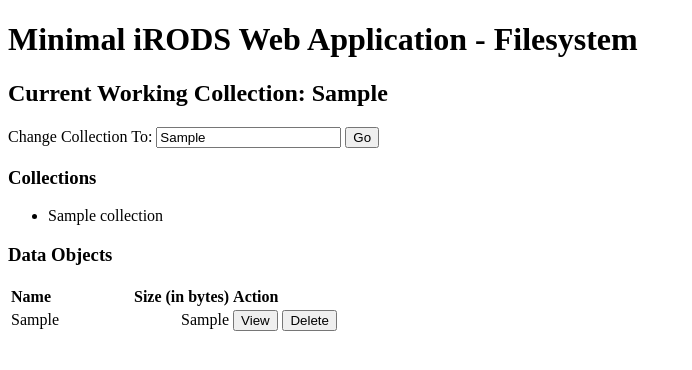
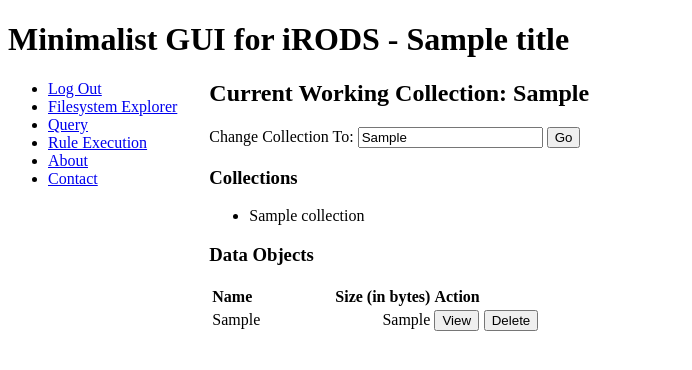
Before and after one commit to korydraughn/irods_client_mingr, a Flask app: template templates/filesystem.html in a window 1280 px wide. Shown: the top 370 px of the page, without its empty margins (0-692 px from the left). Run offline with Flask 3, Linux system fonts and the light colour scheme; the template is opened without the code that fills it: most values are stand-ins (such as "Sample title", 1, 10 or a date in 2020).

Commit message:
[#3,#5,#10] Rule execution, (WIP) navigation, logout, POST -> GET fixes.

```diff
--- a/app.py
+++ b/app.py
@@ -1,4 +1,4 @@
-from flask import Flask, render_template, request, abort, session
+from flask import Flask, render_template, request, abort, session, redirect, url_for
 
 import json
 import requests
@@ -12,8 +12,59 @@
 IRODS_HTTP_API_URL = 'http://localhost:9000/irods-http-api/0.3.0'
 IRODS_ZONE_NAME = 'tempZone'
 
-def to_filesystem_page(session, collection):
-    coll_path = os.path.normpath(collection)
+@app.route('/')
+def index():
+    # Already logged in.
+    if 'username' in session:
+        return redirect(url_for('filesystem', collection=f'/{IRODS_ZONE_NAME}/home/{session["username"]}'))
+
+    return render_template('index.html', title='Welcome')
+
+@app.route('/login', methods=['GET', 'POST'])
+def login():
+    # Already logged in.
+    if 'username' in session:
+        return redirect(url_for('filesystem', collection=f'/{IRODS_ZONE_NAME}/home/{session["username"]}'))
+
+    if request.method == 'GET':
+        return redirect(url_for('index'))
+
+    if request.method == 'POST':
+        username = request.form['username']
+        app.logger.debug(f'Authenticating user [{username}]')
+        r = requests.post(IRODS_HTTP_API_URL + '/authenticate', auth=(username, request.form['password']))
+
+        if r.status_code != 200:
+            app.logger.error('Invalid username and/or password.')
+            abort(401) # TODO Use a dedicated page and error handler.
+
+        app.logger.debug('Authentication was successful.')
+
+        # Start a new session for the user and redirect them to the filesystem page.
+        session.clear()
+        session['username'] = username
+        session['bearer_token'] = r.text
+        return redirect(url_for('filesystem', collection=f'/{IRODS_ZONE_NAME}/home/{username}'))
+
+@app.route('/logout', methods=['GET', 'POST'])
+def logout():
+    session.clear()
+    return redirect(url_for('index'))
+
+@app.route('/filesystem')
+def filesystem():
+    if 'username' not in session:
+        app.logger.error('User not authenticated. Access to filesystem view denied.')
+        abort(401)
+
+    collection = request.args.get('collection')
+    app.logger.debug(f'collection = [{collection}]')
+
+    if not collection:
+        app.logger.debug('[collection] not specified. Defaulting to home collection.')
+        coll_path = f'/{IRODS_ZONE_NAME}/home/{session["username"]}'
+    else:
+        coll_path = os.path.normpath(collection)
 
     # Get list of collections under the collection.
     r = requests.get(IRODS_HTTP_API_URL + '/query', headers={'Authorization': f'Bearer {session["bearer_token"]}'}, params={
@@ -51,45 +102,13 @@
 
     return render_template(
         'filesystem.html',
+        title='Filesystem',
         current_collection=coll_path,
         collections=collections,
         data_objects=r_json['rows']
     )
 
-@app.route('/', methods=['POST', 'GET'])
-@app.route('/login/', methods=['POST', 'GET'])
-def login():
-    if request.method == 'GET':
-        app.logger.debug('Received GET request on /login')
-        # TODO Embed secure random token in form element to block XSS and other attacks.
-        return render_template('index.html')
-
-    if request.method == 'POST':
-        username = request.form['username']
-        app.logger.debug(f'Authenticating user [{username}]')
-        r = requests.post(IRODS_HTTP_API_URL + '/authenticate', auth=(
-            username,
-            request.form['password']
-        ))
-
-        if r.status_code != 200:
-            app.logger.error('Invalid username and/or password.')
-            abort(401) # TODO Use a dedicated page.
-
-        app.logger.debug('Authentication was successful.')
-
-        # Start a new session for the user and redirect them to the filesystem page.
-        session['username'] = username
-        session['bearer_token'] = r.text
-        return to_filesystem_page(session, f'/{IRODS_ZONE_NAME}/home/{username}')
-
-@app.route('/filesystem/', methods=['POST'])
-def filesystem():
-    collection = request.form['collection']
-    app.logger.debug(f'collection = [{collection}]')
-    return to_filesystem_page(session, collection)
-
-@app.route('/data-object-info/', methods=['GET'])
+@app.route('/data-object-info')
 def data_object_info():
     data_id = request.args['data_id']
     app.logger.debug(f'data_id = [{data_id}]')
@@ -130,66 +149,20 @@
 
     return render_template(
         'data_object_info.html',
+        title='Data Object Information',
         logical_path=logical_path,
         data_id=data_id,
         replicas=replicas,
         permissions=r_json['permissions']
     )
 
-@app.route('/data-object-info-X/', methods=['POST'])
-def data_object_infoX():
-    data_id = request.form['data_id']
-    app.logger.debug(f'data_id = [{data_id}]')
+@app.get('/query')
+def query():
+    query_string = request.args.get('query_string')
 
-    r = requests.get(IRODS_HTTP_API_URL + '/query', headers={'Authorization': f'Bearer {session["bearer_token"]}'}, params={
-        'op': 'execute_genquery',
-        'query': "select COLL_NAME, DATA_NAME, DATA_REPL_NUM, DATA_REPL_STATUS, DATA_SIZE, "
-                 f"DATA_PATH, DATA_CHECKSUM, RESC_NAME, DATA_CREATE_TIME, DATA_MODIFY_TIME where DATA_ID = '{data_id}'",
-        'count': 20
-    })
+    if not query_string:
+        return render_template('query.html', title='Query')
 
-    if r.status_code != 200:
-        app.logger.error('Error retrieving data object information.')
-        abort(500)
-
-    r_json = r.json()
-    if r_json['irods_response']['status_code'] < 0:
-        app.logger.error('Error retrieving data object information.')
-        abort(500)
-
-    replicas = r_json['rows']
-    logical_path = replicas[0][0] + '/' + replicas[0][1]
-    app.logger.debug(f'logical_path = [{logical_path}]')
-
-    r = requests.get(IRODS_HTTP_API_URL + '/data-objects', headers={'Authorization': f'Bearer {session["bearer_token"]}'}, params={
-        'op': 'stat',
-        'lpath': logical_path
-    })
-
-    if r.status_code != 200:
-        app.logger.error('Error retrieving permissions for data object.')
-        abort(500)
-
-    r_json = r.json()
-    if r_json['irods_response']['status_code'] < 0:
-        app.logger.error(r_json['irods_response']['status_message'])
-        abort(500)
-
-    return render_template(
-        'data_object_info.html',
-        logical_path=logical_path,
-        data_id=data_id,
-        replicas=replicas,
-        permissions=r_json['permissions']
-    )
-
-@app.get('/query/')
-def query():
-    return render_template('query.html')
-
-@app.route('/execute_query/', methods=['GET'])
-def execute_query():
-    query_string = request.args['query_string']
     app.logger.debug(f'query_string = [{query_string}]')
 
     r = requests.get(IRODS_HTTP_API_URL + '/query', headers={'Authorization': f'Bearer {session["bearer_token"]}'}, params={
@@ -209,3 +182,47 @@
 
     app.logger.debug('results = ' + json.dumps(r_json['rows']))
     return r_json['rows']
+
+@app.get('/rule-execution')
+def rule_execution():
+    rule_code = request.args.get('rule_code')
+
+    if not rule_code:
+        r = requests.get(IRODS_HTTP_API_URL + '/rules', headers={'Authorization': f'Bearer {session["bearer_token"]}'}, params={
+            'op': 'list_rule_engines'
+        })
+
+        if r.status_code != 200:
+            app.logger.error('Error retrieving list of available rule engine plugins.')
+            abort(500)
+
+        r_json = r.json()
+        if r_json['irods_response']['status_code'] < 0:
+            app.logger.error('Error retrieving list of available rule engine plugins.')
+            abort(500)
+
+        return render_template('rule_execution.html',
+            title='Rule Execution',
+            plugin_instances=r_json['rule_engine_plugin_instances']
+        )
+
+    app.logger.debug(f'rule_code = [{rule_code}]')
+
+    data = {'op': 'execute', 'rule-text': rule_code}
+    plugin_instance = request.args.get('plugin_instance')
+    if plugin_instance:
+        data['rep-instance'] = plugin_instance
+    app.logger.debug(f'plugin_instance = [{plugin_instance}]')
+    r = requests.post(IRODS_HTTP_API_URL + '/rules', headers={'Authorization': f'Bearer {session["bearer_token"]}'}, data=data)
+
+    if r.status_code != 200:
+        app.logger.error('Error executing rule code.')
+        abort(500)
+
+    r_json = r.json()
+    if r_json['irods_response']['status_code'] < 0:
+        app.logger.error('Error executing rule code.')
+        abort(500)
+
+    r_json.pop('irods_response')
+    return r_json
--- a/templates/filesystem.html
+++ b/templates/filesystem.html
@@ -1,17 +1,50 @@
 <!doctype html>
 <html>
     <head>
-        <title>Minimal iRODS Web Application</title>
+        <title>{{ title }} - MinGR</title>
+
+        <style>
+            .flex-container {
+                display: flex;
+            }
+
+            .flex-item > h2 {
+                margin-top: 0;
+            }
+
+            .flex-item:nth-child(1) {
+                padding-right: 2rem;
+            }
+
+            .flex-item nav ul {
+                margin-top: 0;
+            }
+        </style>
     </head>
 
     <body>
-        <h1>Minimal iRODS Web Application - Filesystem</h1>
+        <h1>Minimalist GUI for iRODS - {{ title }}</h1>
 
-        <div>
-            <h2>Current Working Collection: {{current_collection}}</h2>
-            <form action="{{ url_for('filesystem') }}" method="post">
+        <div class="flex-container">
+            <div class="flex-item">
+                <nav>
+                    <ul>
+                        <li><a href="{{ url_for('logout') }}">Log Out</a></li>
+                        <li><a href="{{ url_for('filesystem') }}">Filesystem Explorer</a></li>
+                        <li><a href="{{ url_for('query') }}">Query</a></li>
+                        <li><a href="{{ url_for('rule_execution') }}">Rule Execution</a></li>
+                        <li><a href="#">About</a></li>
+                        <li><a href="#">Contact</a></li>
+                    </ul>
+                </nav>
+            </div>
+
+            <div class="flex-item">
+                <h2>Current Working Collection: {{ current_collection }}</h2>
+
+                <form action="{{ url_for('filesystem') }}" method="get">
                     <label>Change Collection To: </label>
-                <input name="collection" type="text" value="{{current_collection}}" required />
+                    <input name="collection" type="text" value="{{ current_collection }}" required />
                     <button>Go</button>
                 </form>
 
@@ -21,7 +54,7 @@
                     {% if collections %}
                     <ul>
                         {% for id, c in collections %}
-                    <li>{{c}}</li>
+                        <li>{{ c }}</li>
                         {% endfor %}
                     </ul>
                     {% else %}
@@ -41,23 +74,22 @@
                         </tr>
                         {% for id, _, dn, sz in data_objects %}
                         <tr>
-                        <td>{{dn}}</td>
-                        <td style="text-align: end;">{{sz}}</td>
-                        <td><button id="view_details" data-irods-data-id="{{id}}">View</button></td>
-                        <td><button id="delete" data-irods-data-id="{{id}}">Delete</button></td>
+                            <td>{{ dn }}</td>
+                            <td style="text-align: end;">{{ sz }}</td>
+                            <td><button id="view_details" data-irods-data-id="{{ id }}">View</button></td>
+                            <td><button id="delete" data-irods-data-id="{{ id }}">Delete</button></td>
                         </tr>
                         {% endfor %}
                     </table>
 
-                <!--<form id="for_data_object_info" action="{{ url_for('data_object_info') }}" method="post" target="_blank" hidden>-->
-                <!--<form id="for_data_object_info" action="{{ url_for('data_object_info') }}" method="post" target="_self" hidden>-->
-                <form id="for_data_object_info" action="/data-object-info" method="get" target="_self" hidden>
+                    <form id="for_data_object_info" action="/data-object-info" method="get" hidden>
                         <input name="data_id" type="text" required />
                         <button></button>
                     </form>
                     {% else %}
                     <p>- No data objects found - </p>
                     {% endif %}
+                </div>
             </div>
         </div>
     </body>
--- a/templates/query.html
+++ b/templates/query.html
@@ -1,7 +1,7 @@
 <!doctype html>
 <html>
     <head>
-        <title>Minimal iRODS Web Application</title>
+        <title>{{ title }} - MinGR</title>
 
         <style>
             .results-container {
@@ -11,7 +11,7 @@
     </head>
 
     <body>
-        <h1>Minimal iRODS Web Application - Query</h1>
+        <h1>Minimalist GUI for iRODS - {{ title }}</h1>
 
         <h2>Query Input</h2>
         <div>
@@ -40,7 +40,7 @@
                 const query_string = $('textarea#query_string').val();
                 const expected_data_type = 'text'; // This is how the formatting is maintained.
 
-                $.get('/execute_query', {query_string: query_string}, function(data) {
+                $.get('/query', {query_string: query_string}, function(data) {
                     $('#previous_query_string').text(query_string);
                     $('#results').text(data);
                 }, expected_data_type);
```
Also changed, not shown: templates/about.html (added, +10 -0 lines), templates/contact.html (added, +10 -0 lines), templates/data_object_info.html (+27 -59 lines), templates/index.html (+6 -6 lines), templates/logout.html (added, +10 -0 lines), templates/rule_execution.html (added, +58 -0 lines), README.md. Lines whose indentation alone changed are shown as unchanged.
